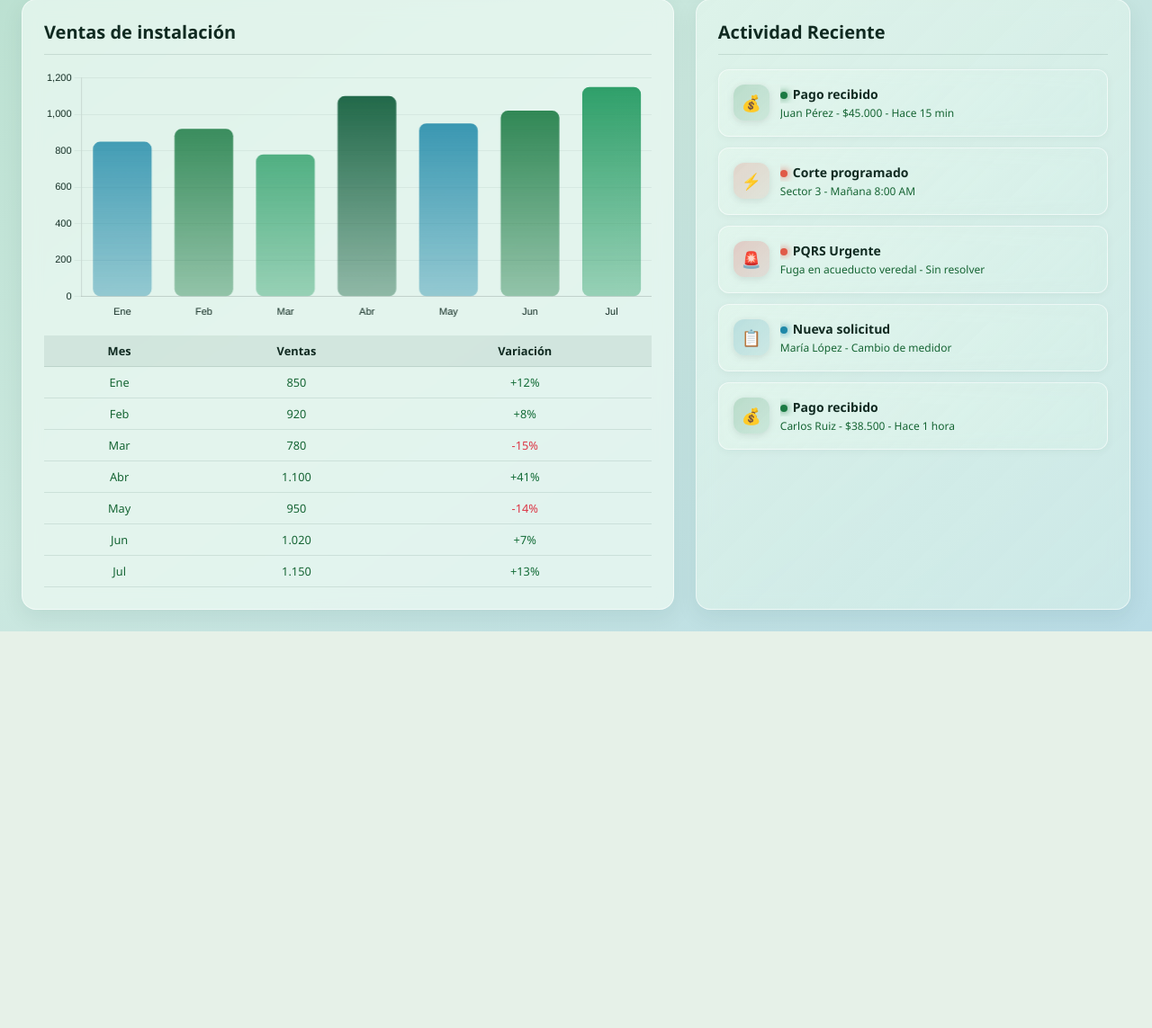
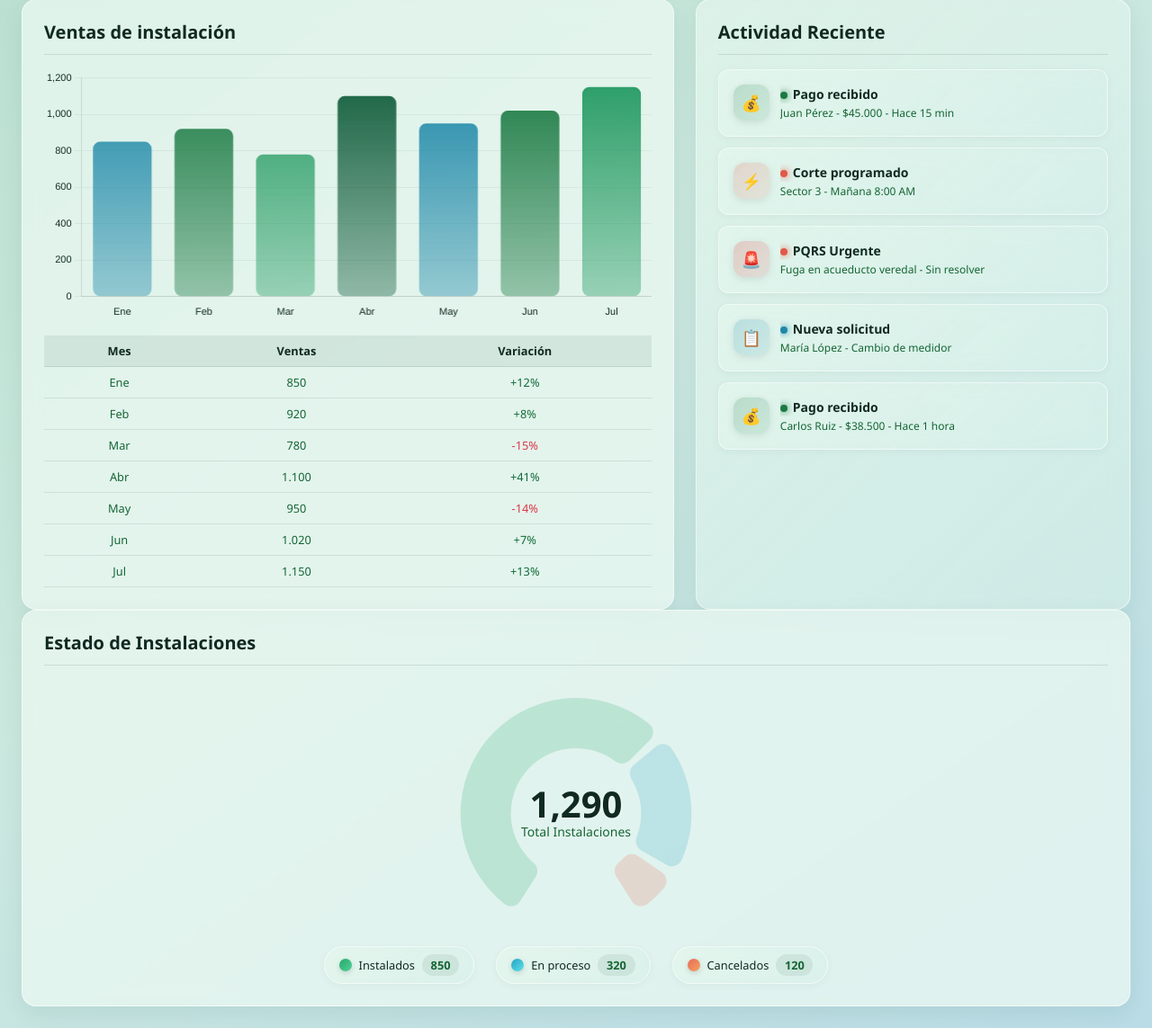
Before and after one commit to Andrealo233/proyecto-v, a Flask app: page / in a window 1280 px wide. Shown: the part 341-1484 px from the top of the page at 90% size. Before the commit the page ends 1043 px from the top, so only its background shows below. Run offline with Flask 3, Linux system fonts and the light colour scheme; some libraries are stand-ins or nearby versions.

Commit message:
feat: Add both bar chart (monthly sales) AND 3D radial chart (instalaciones status) to dashboard

```diff
--- a/static/css/dashboard.css
+++ b/static/css/dashboard.css
@@ -669,6 +669,55 @@ h4, h5, h6 {
     border-radius: 8px;
 }
 
+.chart-legend-wrapper {
+    display: flex;
+    justify-content: center;
+    gap: 1.5rem;
+    margin-top: 1rem;
+    flex-wrap: wrap;
+}
+
+.legend-item {
+    display: flex;
+    align-items: center;
+    gap: 0.5rem;
+    padding: 0.5rem 1rem;
+    background: var(--glass-panel);
+    backdrop-filter: blur(10px);
+    border-radius: 30px;
+    border: 1px solid var(--glass-border);
+    box-shadow: 0 2px 8px rgba(15, 61, 46, 0.05);
+    transition: all 0.2s ease;
+}
+
+.legend-item:hover {
+    transform: translateY(-2px);
+    box-shadow: 0 6px 20px rgba(15, 61, 46, 0.1);
+    border-color: rgba(255, 255, 255, 0.8);
+}
+
+.legend-color {
+    width: 14px;
+    height: 14px;
+    border-radius: 50%;
+    box-shadow: 0 2px 6px rgba(0, 0, 0, 0.15);
+}
+
+.legend-label {
+    font-size: 0.8rem;
+    font-weight: 500;
+    color: var(--ink-forest);
+}
+
+.legend-value {
+    font-size: 0.8rem;
+    font-weight: 700;
+    color: var(--texto-medio);
+    background: rgba(15, 61, 46, 0.08);
+    padding: 0.15rem 0.6rem;
+    border-radius: 20px;
+}
+
 .chart-table-wrapper {
     margin-top: 16px;
     overflow-x: auto;
--- a/templates/dashboard.html
+++ b/templates/dashboard.html
@@ -110,6 +110,35 @@
       </div>
     </div>
   </div>
+
+  <!-- Second Row: 3D Radial Chart (Full Width) -->
+  <div class="dashboard-row">
+    <div class="chart-section" style="grid-column: 1 / -1;">
+      <div class="chart-card">
+        <h5 class="section-title">Estado de Instalaciones</h5>
+        <div class="chart-wrapper" style="max-height: 320px;">
+          <canvas id="graficaRadialInstalaciones"></canvas>
+        </div>
+        <div class="chart-legend-wrapper">
+          <div class="legend-item">
+            <span class="legend-color" style="background: linear-gradient(135deg, #24A86B, #52D196);"></span>
+            <span class="legend-label">Instalados</span>
+            <span class="legend-value">850</span>
+          </div>
+          <div class="legend-item">
+            <span class="legend-color" style="background: linear-gradient(135deg, #26A3C4, #5CE1E6);"></span>
+            <span class="legend-label">En proceso</span>
+            <span class="legend-value">320</span>
+          </div>
+          <div class="legend-item">
+            <span class="legend-color" style="background: linear-gradient(135deg, #E86B58, #F4A261);"></span>
+            <span class="legend-label">Cancelados</span>
+            <span class="legend-value">120</span>
+          </div>
+        </div>
+      </div>
+    </div>
+  </div>
 </div>
 {% endblock %}
 {% block scripts %}
@@ -155,5 +184,125 @@
       }
     }
   });
+
+  // 3D Radial Chart
+  const ctx2 = document.getElementById('graficaRadialInstalaciones');
+  const g2 = ctx2.getContext('2d');
+
+  const ringData = {
+    labels: ['Instalados', 'En proceso', 'Cancelados'],
+    datasets: [{
+      data: [850, 320, 120],
+      backgroundColor: [
+        createRingGradient(g2, '#24A86B', '#52D196'),
+        createRingGradient(g2, '#26A3C4', '#5CE1E6'),
+        createRingGradient(g2, '#E86B58', '#F4A261')
+      ],
+      borderWidth: 0,
+      spacing: 8,
+      borderRadius: 12,
+      circumference: 300,
+      rotation: -150,
+      offset: 0,
+      weight: 0.6
+    }]
+  };
+
+  function createRingGradient(ctx, colorStart, colorEnd) {
+    const gradient = ctx.createRadialGradient(0, 0, 0, 0, 0, 150);
+    gradient.addColorStop(0, colorStart);
+    gradient.addColorStop(0.5, colorEnd);
+    gradient.addColorStop(1, colorStart + '33');
+    return gradient;
+  }
+
+  const plugins2 = {
+    tooltip: {
+      backgroundColor: 'rgba(16, 42, 33, 0.92)',
+      titleColor: '#F5F2E8',
+      bodyColor: '#B7EBD6',
+      padding: 12,
+      cornerRadius: 10,
+      displayColors: true,
+      callbacks: {
+        label: function(context) {
+          const total = context.dataset.data.reduce((a, b) => a + b, 0);
+          const percentage = ((context.raw / total) * 100).toFixed(1);
+          return `${context.label}: ${context.raw} (${percentage}%)`;
+        },
+        title: function() {
+          return '';
+        }
+      }
+    },
+    legend: {
+      display: false
+    },
+    datalabels: {
+      display: false
+    }
+  };
+
+  new Chart(ctx2, {
+    type: 'doughnut',
+    data: ringData,
+    options: {
+      responsive: true,
+      maintainAspectRatio: false,
+      cutout: '55%',
+      circumference: 300,
+      rotation: -150,
+      animation: {
+        animateRotate: true,
+        animateScale: true,
+        duration: 1200,
+        easing: 'easeOutQuart'
+      },
+      plugins: plugins2,
+      elements: {
+        arc: {
+          borderWidth: 0,
+          borderRadius: 12,
+          shadowColor: 'rgba(15, 61, 46, 0.25)',
+          shadowBlur: 20,
+          shadowOffsetX: 0,
+          shadowOffsetY: 8
+        }
+      },
+      layout: {
+        padding: 20
+      }
+    },
+    plugins: [{
+      id: 'centerText',
+      beforeDraw: function(chart) {
+        const ctx = chart.ctx;
+        const total = chart.data.datasets[0].data.reduce((a, b) => a + b, 0);
+        const width = chart.width;
+        const height = chart.height;
+        const fontSize = Math.min(width, height) / 7;
+
+        ctx.save();
+        ctx.font = `700 ${fontSize}px 'Segoe UI', sans-serif`;
+        ctx.fillStyle = '#102A21';
+        ctx.textAlign = 'center';
+        ctx.textBaseline = 'middle';
+
+        const centerX = width / 2;
+        const centerY = height / 2 + 10;
+
+        ctx.shadowColor = 'rgba(255, 255, 255, 0.4)';
+        ctx.shadowBlur = 4;
+        ctx.shadowOffsetY = 1;
+
+        ctx.fillText(total.toLocaleString(), centerX, centerY - 8);
+
+        ctx.font = `500 ${fontSize * 0.35}px 'Segoe UI', sans-serif`;
+        ctx.fillStyle = '#166534';
+        ctx.fillText('Total Instalaciones', centerX, centerY + fontSize * 0.5);
+        ctx.restore();
+      }
+    }]
+  });
 </script>
 {% endblock %}
```
